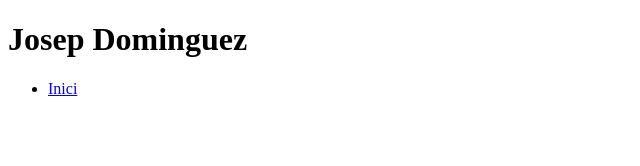
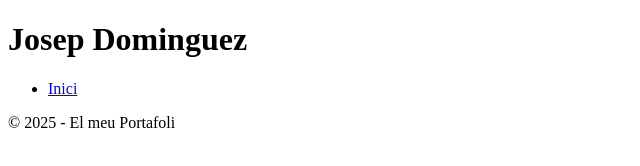
Before and after one commit to mrojasdaw2n25/portafoli-M0614, a plain HTML site: page index.html in a window 1280 px wide. Shown: the whole page, without its empty margins (0-640 px from the left). Drawn offline with Linux system fonts and the light colour scheme.

Commit message:
Afegida estructura base del footer

```diff
--- a/index.html
+++ b/index.html
@@ -1,14 +1,23 @@
 <!doctype html>
 <html lang="ca">
+
 <head>
   <meta charset="utf-8">
   <meta name="viewport" content="width=device-width, initial-scale=1">
   <title>Document</title>
 </head>
+
 <body>
   <header>
     <h1>Josep Dominguez</h1>
     <nav>
-            <ul><li><a href="#">Inici</a></li></ul>
+      <ul>
+        <li><a href="#">Inici</a></li>
+      </ul>
     </nav>
   </header>
+
+  <footer>
+    <p>© 2025 - El meu Portafoli</p>
+  </footer>
+</body>
```
Lines whose indentation alone changed are shown as unchanged.
